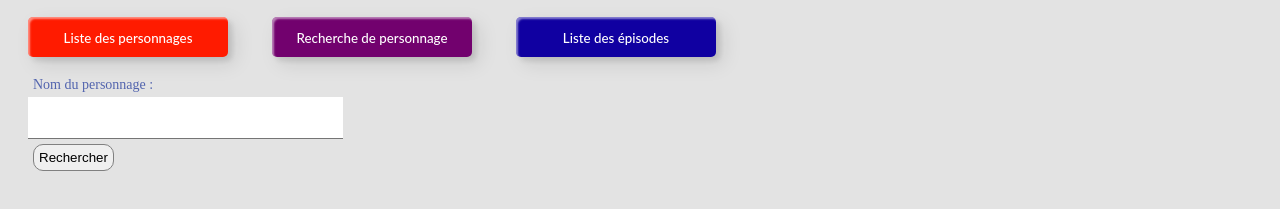
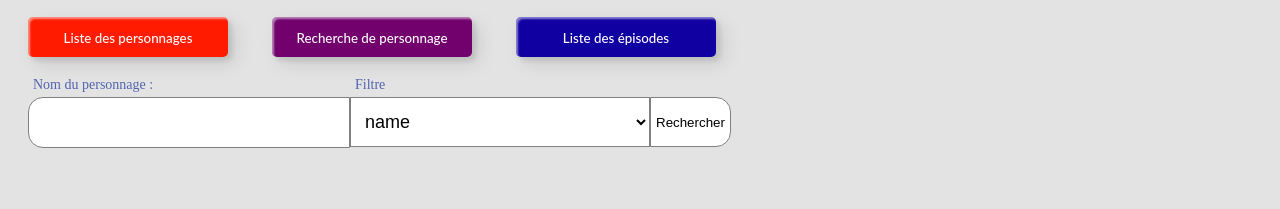
Before and after one commit to remytreflest/RickEtMorty, a website built with Vite: page rickandmorty/index.html in a window 1280 px wide. Both pictures are taken after a click on the button "Recherche de personnage". Shown: the part 101-310 px from the top of the page. Built offline with nearby package versions, Linux system fonts and the light colour scheme; no server answers.

Commit message:
- add : we can know search characters by filter

```diff
--- a/rickandmorty/index.html
+++ b/rickandmorty/index.html
@@ -16,14 +16,41 @@
       <button data-tabId="charactersList" class="custom-btn btn-5 orange">Liste des personnages</button>
       <button data-tabId="searchingPage" class="custom-btn btn-5 purple">Recherche de personnage</button>
       <button data-tabId="episodesList" class="custom-btn btn-5 blue">Liste des épisodes</button>
-      <div id="searchInputDiv" class="group">
-        <input type="text" name="searchInput" id="searchInput">
-        <span class="highlight"></span>
-        <span class="bar"></span>
-        <label for="searchInput">Nom du personnage :</label>
+
+      <div id="search-bar">
+        <div id="searchInputDiv" class="group">
+          <label for="searchInput">Nom du personnage :</label>
+          <input type="text" name="searchInput" id="searchInput">
+          <span class="highlight"></span>
+          <span class="bar"></span>
+        </div>
+        <div id="searchFilterDiv" class="group">
+          <label for="search-filter-select">Filtre</label>
+          <select name="search-filter-select" id="search-filter-select">
+
+          </select>
+        </div>
         <button id="submitSearch">Rechercher</button>
       </div>
     </header>
+
+    <!-- SEARCH BAR SCRIPT -->
+    <script type="module">
+      import createDOMElement from "./src/dom/createDOMElement.js";
+
+      const searchFilterSelect = document.getElementById("search-filter-select");
+      ['name', 'status', 'species', 'type', 'gender'].forEach((filter) => {
+        let filterDOMElement = createDOMElement({
+          tagName: 'option',
+          text: filter,
+          attributes: {
+            value: filter
+          }
+        })
+        searchFilterSelect.appendChild(filterDOMElement)
+      })
+    </script>
+
     <div id="app"></div>
     <script type="module" src="/main.js"></script>
   </body>
--- a/rickandmorty/main.js
+++ b/rickandmorty/main.js
@@ -3,21 +3,20 @@ import TabManager from "./src/utils/TabManager";
 
 const rootElement = document.querySelector('#app')
 const tabManager = new TabManager(rootElement);
-const searchDiv = document.getElementById('searchInputDiv');
+const searchBar = document.getElementById('search-bar');
 
-document.querySelectorAll('[data-tabId]').forEach(element => {
-  element.addEventListener('click', () => {
-    tabManager.openTabById(element.getAttribute('data-tabId'))
-    if(element.getAttribute('data-tabId') == 'searchingPage'){
-      searchDiv.style.display = 'block';
-    } else {
-      searchDiv.style.display = 'none';
-    }
+document.querySelectorAll('[data-tabId]').forEach(navButton => {
+  navButton.addEventListener('click', () => {
+    tabManager.openTabById(navButton.getAttribute('data-tabId'))
+
+    const page = navButton.getAttribute('data-tabId');
+    searchBar.style.display = page === 'searchingPage' ? 'grid' : 'none'
   })
 })
 
 document.getElementById("submitSearch").addEventListener('click', () => {
   const value = document.getElementById('searchInput').value;
-  tabManager.componentMapping.searchingPage.params = [{ name: value }];
+  const filter = document.getElementById('search-filter-select').value;
+  tabManager.componentMapping.searchingPage.params = [{ filter: filter, value: value }];
   tabManager.openTabById('searchingPage');
 })
--- a/rickandmorty/src/components/EpisodeCardList.js
+++ b/rickandmorty/src/components/EpisodeCardList.js
@@ -2,7 +2,6 @@ import createDOMElement from "../dom/createDOMElement";
 import { generateEpisodeCard } from "./EpisodeCard";
 
 export default function generateDOMEpisodesList(episodeList) {
-  console.log("episodeList : " + JSON.stringify(episodeList))
     return createDOMElement({
       tagName: 'div',
       classList: ['episode'],
--- a/rickandmorty/src/pages/SearchingPage.js
+++ b/rickandmorty/src/pages/SearchingPage.js
@@ -4,8 +4,10 @@ import { mapJsonToCharactersCard } from "../utils/MapperExtension"
 
 const apiClient = new ApiClient;
 
-const SearchingPage = async ({ name = "" }) => {
-  const datas = mapJsonToCharactersCard(name == "" ? [] : (await apiClient.getCharactersFilteredByName(name)).results);
+const SearchingPage = async (param) => {
+  const datas = mapJsonToCharactersCard(
+      param === "" ? [] : (await apiClient.getCharactersFilteredByParam(param.filter, param.value)).results
+  );
   return CharacterCardList(datas);
 }
 
--- a/rickandmorty/src/utils/ApiClient.js
+++ b/rickandmorty/src/utils/ApiClient.js
@@ -18,6 +18,10 @@ class ApiClient {
 
     async getCharactersFilteredByName(name){
         return await this.performHttpRequest(this.baseUrl + this.characterUrl + `/?name=${name}`);
+    }
+
+    async getCharactersFilteredByParam(param, value){
+        return await this.performHttpRequest(this.baseUrl + this.characterUrl + `/?${param}=${value}`);
     }
 
     async getEpisodesPaginated(page = 1){
--- a/rickandmorty/style.css
+++ b/rickandmorty/style.css
@@ -28,11 +28,37 @@ body {
   border-radius: 15px;
 }
 
-#searchInputDiv{
-  display: none;
-  margin-top: 20px;
+#search-bar {
+  display: grid;
+  grid-template-columns: repeat(3, 1fr);
+  width: 50%;
   margin-left: 20px;
 }
+
+#searchInput {
+  height: 48.5px;
+  margin-top: 20px;
+  background-color: white;
+  border: solid 1px grey;
+}
+
+#searchInput {
+  border-top-left-radius: 15px;
+  border-bottom-left-radius: 15px;
+}
+
+#submitSearch {
+  border-top-right-radius: 15px;
+  border-bottom-right-radius: 15px;
+}
+
+#search-filter-select, #submitSearch {
+  height: 50px;
+  margin-top: 20px;
+  background-color: white;
+  border: solid 1px grey;
+}
+
 
 /* BUTTON */
 button {
@@ -114,11 +140,11 @@ background: linear-gradient(0deg, rgba(255,27,0,1) 0%, rgba(251,75,2,1) 100%);
 /* form starting stylings ------------------------------- */
 .group 			  {
   position:relative;
-  margin-bottom:45px;
+  margin-bottom: 50px;
 }
-input 				{
+input, select {
   font-size:18px;
-  padding:10px 10px 10px 5px;
+  padding: 0 10px;
   display:block;
   width:300px;
   border:none;
@@ -134,15 +160,13 @@ label 				 {
   position:absolute;
   pointer-events:none;
   left:5px;
-  top:10px;
   transition:0.2s ease all;
   -moz-transition:0.2s ease all;
   -webkit-transition:0.2s ease all;
 }
 
 /* active state */
-input:focus ~ label, input:valid ~ label 		{
-  top:-20px;
+label {
   font-size:14px;
   color:#5264AE;
 }
@@ -206,14 +230,9 @@ input:focus ~ .highlight {
 
 #submitSearch{
   border: 1px solid gray;
-  border-radius: 10px;
   padding: 5px;
-  margin: 5px!important;
+  margin-left: 0;
 }
-
-
-
-
 
 /* TITLE */
 .title{
```
